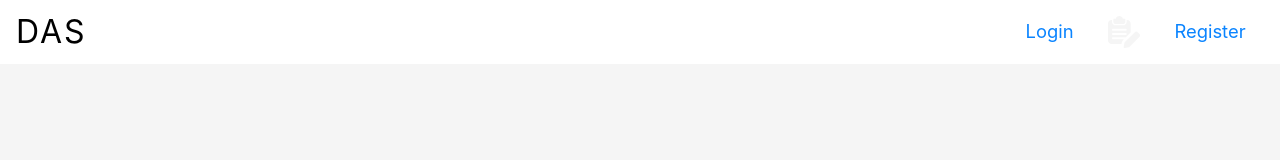
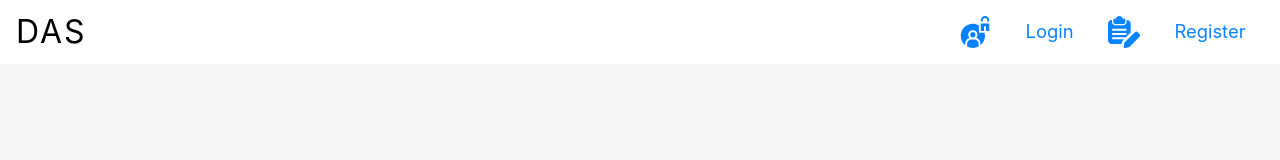
Before and after one commit to JoelRaymann/das-react-app, a React (Create React App) app: page /login in a window 1280 px wide. Shown: the top 160 px of the page. Built offline with nearby package versions, Linux system fonts and the light colour scheme.

Commit message:
Added icon colors

```diff
--- a/src/components/login-navbar/login-navbar.component.jsx
+++ b/src/components/login-navbar/login-navbar.component.jsx
@@ -17,6 +17,7 @@ function LoginNavbarComponent() {
             "/assets/icons/login-nav-icons/login_icon.svg"
           }
           $primaryBgColor = "#ffffff"
+          $primaryIconColor="#0a84ff"
           $secondaryIconColor="#ffffff"
           $iconAnimation="enlarge"
           $disableIconPopover
@@ -34,6 +35,7 @@ function LoginNavbarComponent() {
           }
           $secondaryIconColor="#ffffff"
           $primaryBgColor = "#ffffff"
+          $primaryIconColor="#0a84ff"
           $iconAnimation="enlarge"
           $disableIconPopover
         >
```
